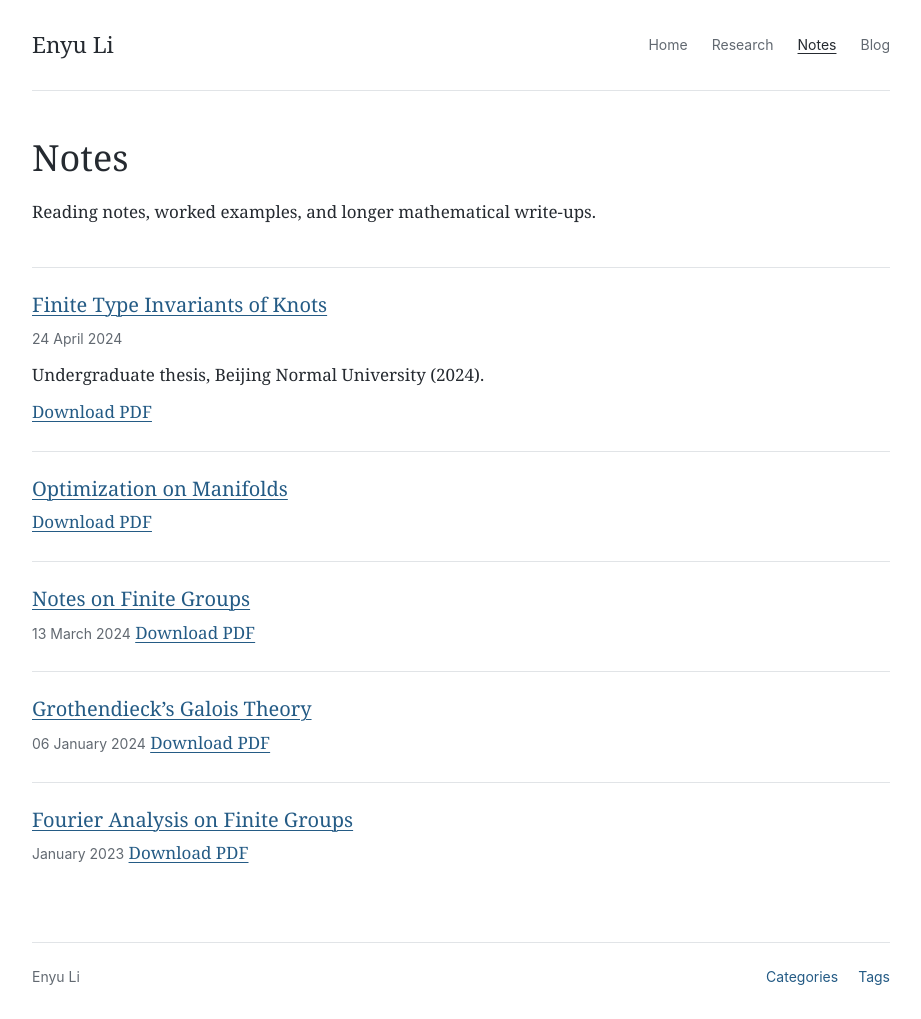
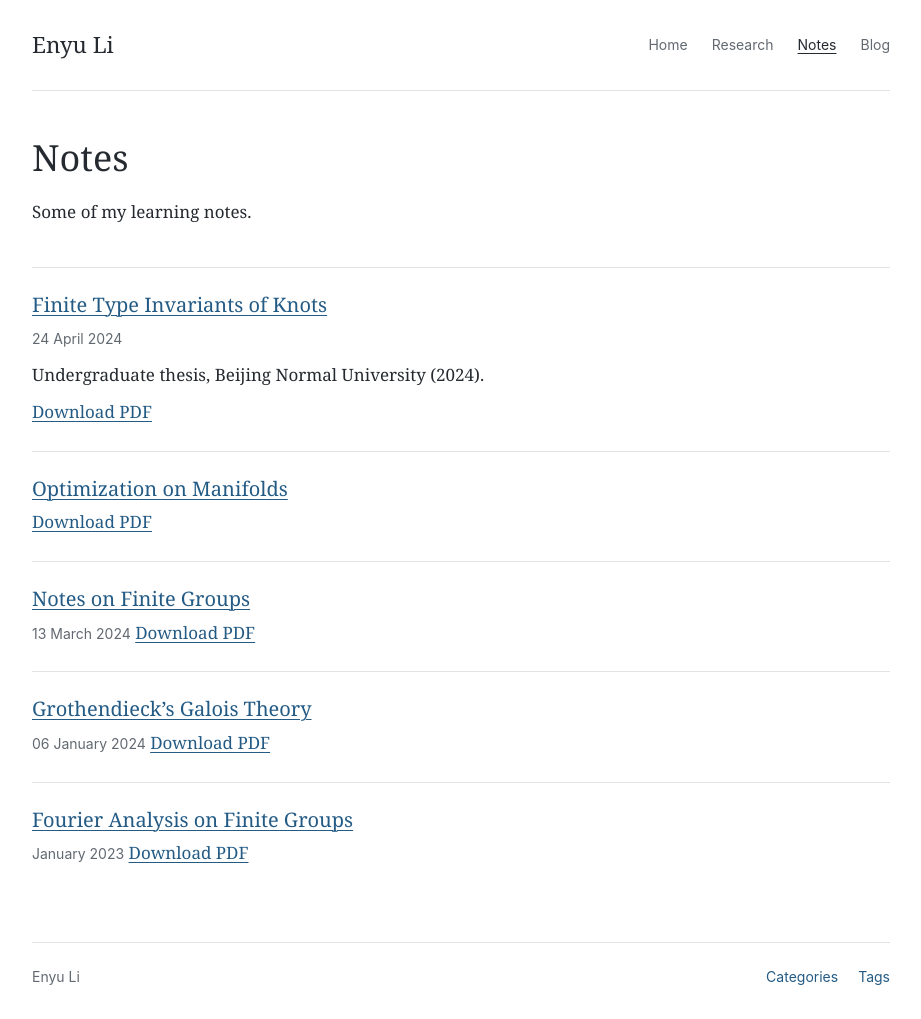
Before and after one commit to Enyu2023/Enyu2023.github.io, a Jekyll site: the page built from notes.html, in a window 1280 px wide. Shown: the whole page, without its empty margins (179-1100 px from the left). Built offline with Jekyll 4.4.1, drawn with Linux system fonts in a browser that asks for light colours.

Commit message:
Simplify the learning notes description

```diff
--- a/_layouts/home.html
+++ b/_layouts/home.html
@@ -36,7 +36,7 @@ layout: academic
     <h2 id="notes-heading">Notes</h2>
     <a href="{{ '/notes/' | relative_url }}">All notes <span aria-hidden="true">→</span></a>
   </div>
-  <p>Reading notes, worked examples, and longer mathematical write-ups.</p>
+  <p>Some of my learning notes.</p>
   {% assign recent_notes = site.notes | sort: 'date' | reverse %}
   {% assign featured_notes = recent_notes | where: 'featured', true %}
   {% assign other_notes = recent_notes | where_exp: 'note', 'note.featured != true' %}
--- a/notes.html
+++ b/notes.html
@@ -2,11 +2,11 @@
 layout: academic
 title: Notes
 permalink: /notes/
-description: Reading notes and mathematical write-ups by Enyu Li.
+description: Some of my learning notes.
 ---
 <header class="page-heading">
   <h1>Notes</h1>
-  <p>Reading notes, worked examples, and longer mathematical write-ups.</p>
+  <p>Some of my learning notes.</p>
 </header>
 {% assign notes = site.notes | sort: 'date' | reverse %}
 {% assign featured_notes = notes | where: 'featured', true %}
```
